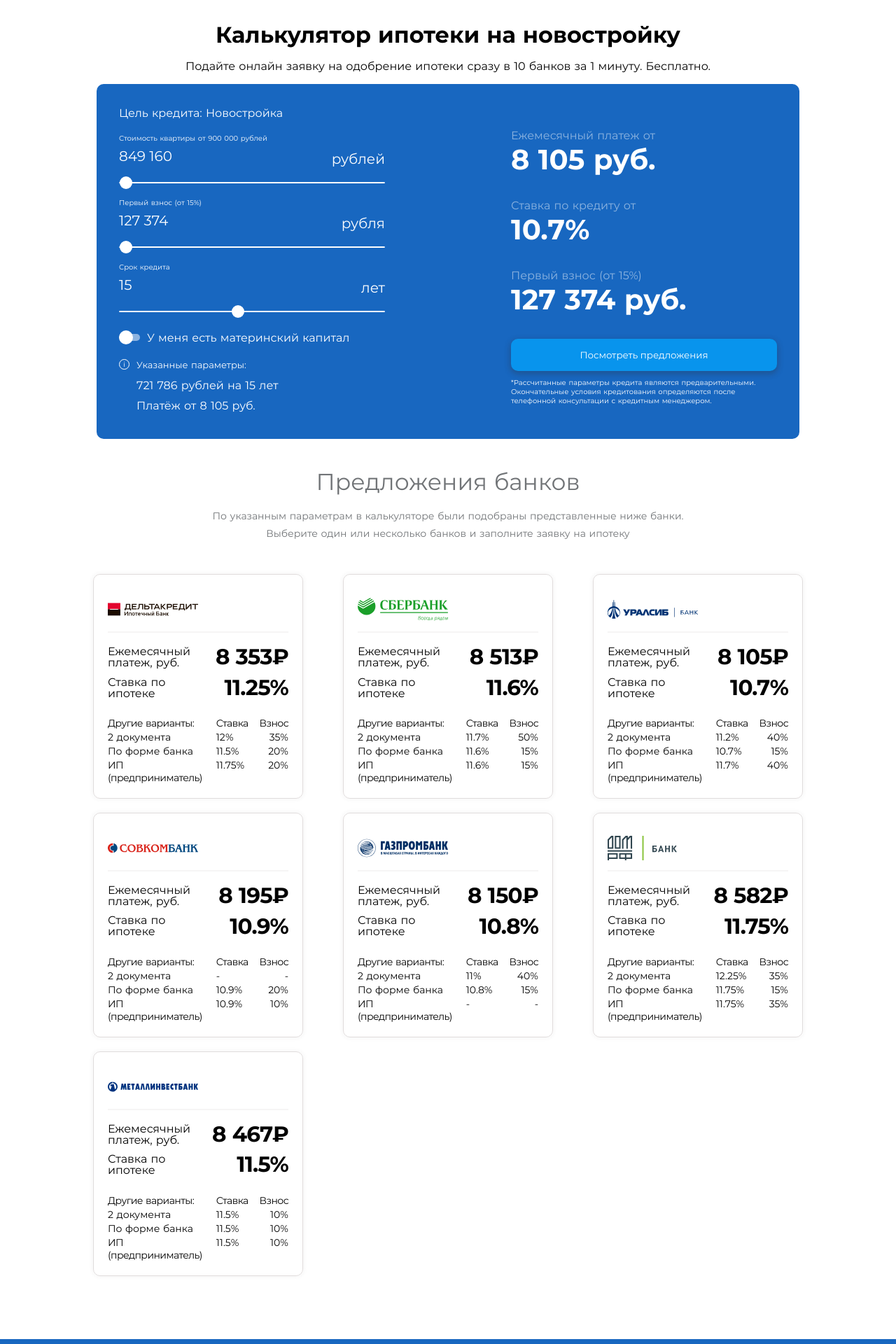
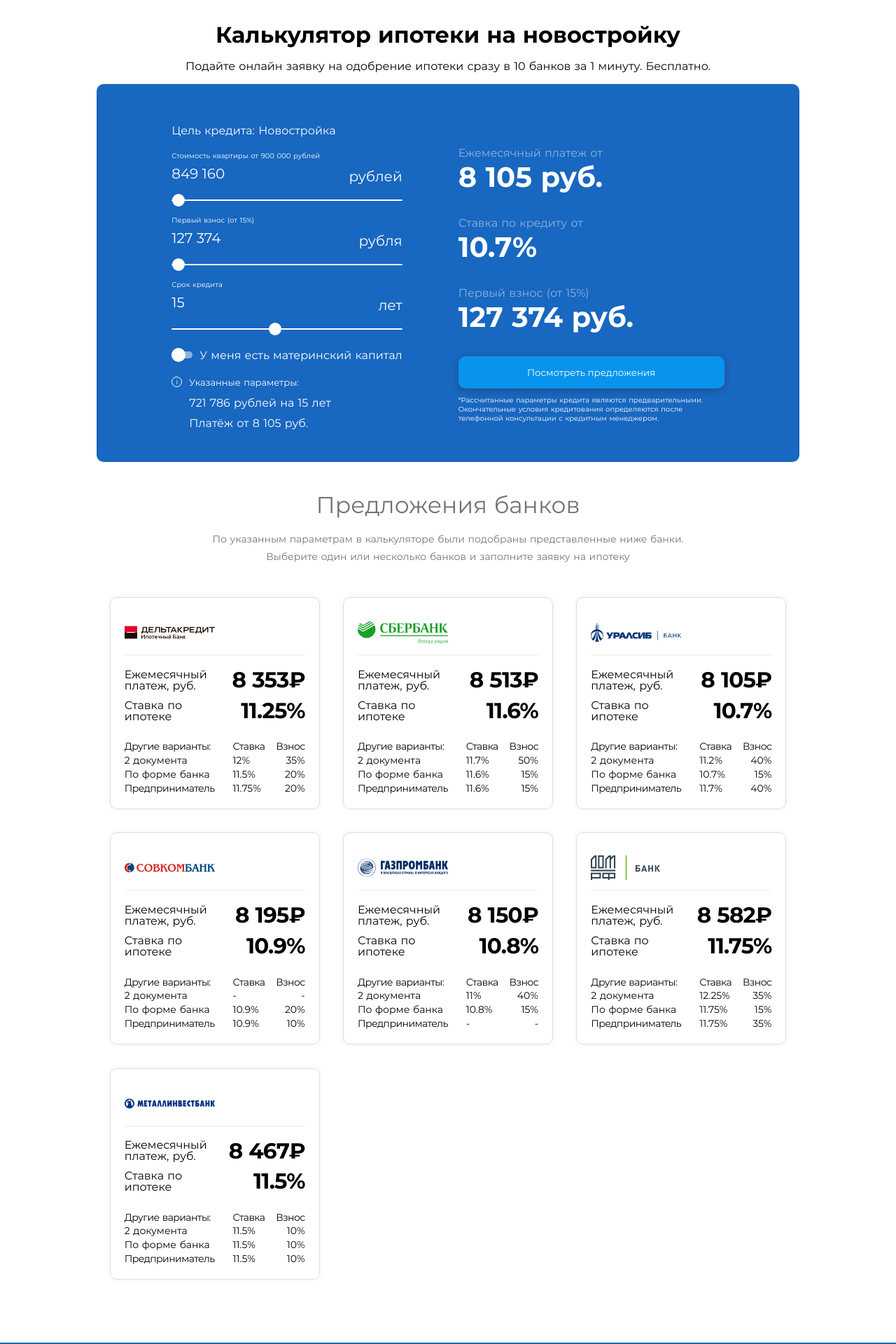
Before and after one commit to Naymi/catalogNuxt, a Nuxt app: page /catalog in a window 1280 px wide. Shown: the part 5100-7020 px from the top of the page at 70% size. Built offline with nearby package versions, Linux system fonts and the light colour scheme.

Commit message:
Фикс отображений

```diff
--- a/components/banklist/bank.vue
+++ b/components/banklist/bank.vue
@@ -30,7 +30,7 @@
       div.options__param По форме банка
       div.options__value {{Форма.rate}}
       div.text-right {{Форма.firstInstallmentPercentage}}
-      div(style='letter-spacing: -0.56px').options__param ИП (предприниматель)
+      div(style='letter-spacing: -0.56px').options__param Предприниматель
       div.options__value {{ИП.rate}}
       div.text-right {{ИП.firstInstallmentPercentage}}
 </template>
--- a/components/banklist/index.vue
+++ b/components/banklist/index.vue
@@ -74,8 +74,10 @@
     font-weight: 400
     line-height: 25px
     @media screen and (max-width: 758px)
+
       margin-top: 5px
       margin-bottom: 20px
+      margin-top: 10px
 
       font-size: 10px
       line-height: 1.5
@@ -85,11 +87,9 @@
   padding: 0 20px
 .banks
   display: grid
-  justify-content: space-between
+  justify-content: center
 
   grid-template-columns: repeat(auto-fit,300px)
-  grid-row-gap: 20px
-  @media screen and (max-width: 1200px)
-    justify-content: space-around
+  grid-gap: calc(100px / 3)
 
 </style>
--- a/components/catalog/calc/index.vue
+++ b/components/catalog/calc/index.vue
@@ -324,11 +324,13 @@
 
 <style scoped>
 .main-container {
-  display: flex;
-  flex-wrap: wrap;
-  justify-content: space-between;
+  display: grid;
+  grid-template-columns: repeat(auto-fit, minmax(200px, max-content));
+  grid-column-gap: 80px;
+  justify-content: center;
   padding: 2em;
-
+  padding-top: 57px;
+  padding-bottom: 40px;
   border-radius: 10px;
   background: #1867c0;
 }
--- a/pages/catalog.vue
+++ b/pages/catalog.vue
@@ -42,7 +42,7 @@
 import getBanks from '~/assets/api'
 import modal from '~/components/catalog/modal'
 import startValue from '~/assets/startValue'
-import myfooter from '~/components/footer';
+import myfooter from '~/components/footer'
 export default {
   components: {
     unready,
@@ -115,8 +115,8 @@
     }
   },
   data() {
-    const firstInstallment = startValue.firstInstallment,
-      price = startValue.price
+    const firstInstallment = startValue.firstInstallment
+    const price = startValue.price
     return {
       parcel: {
         from: null,
```
